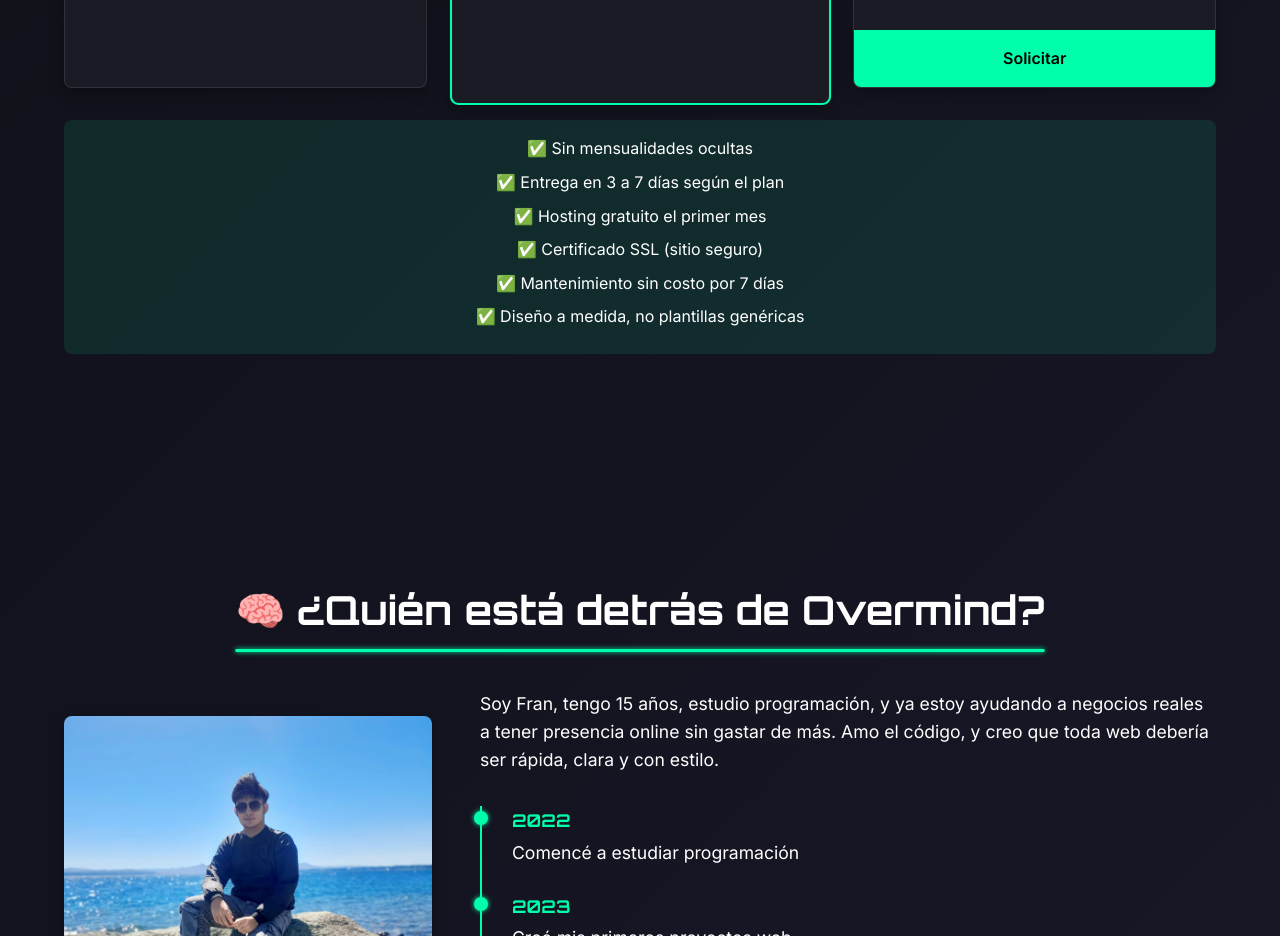
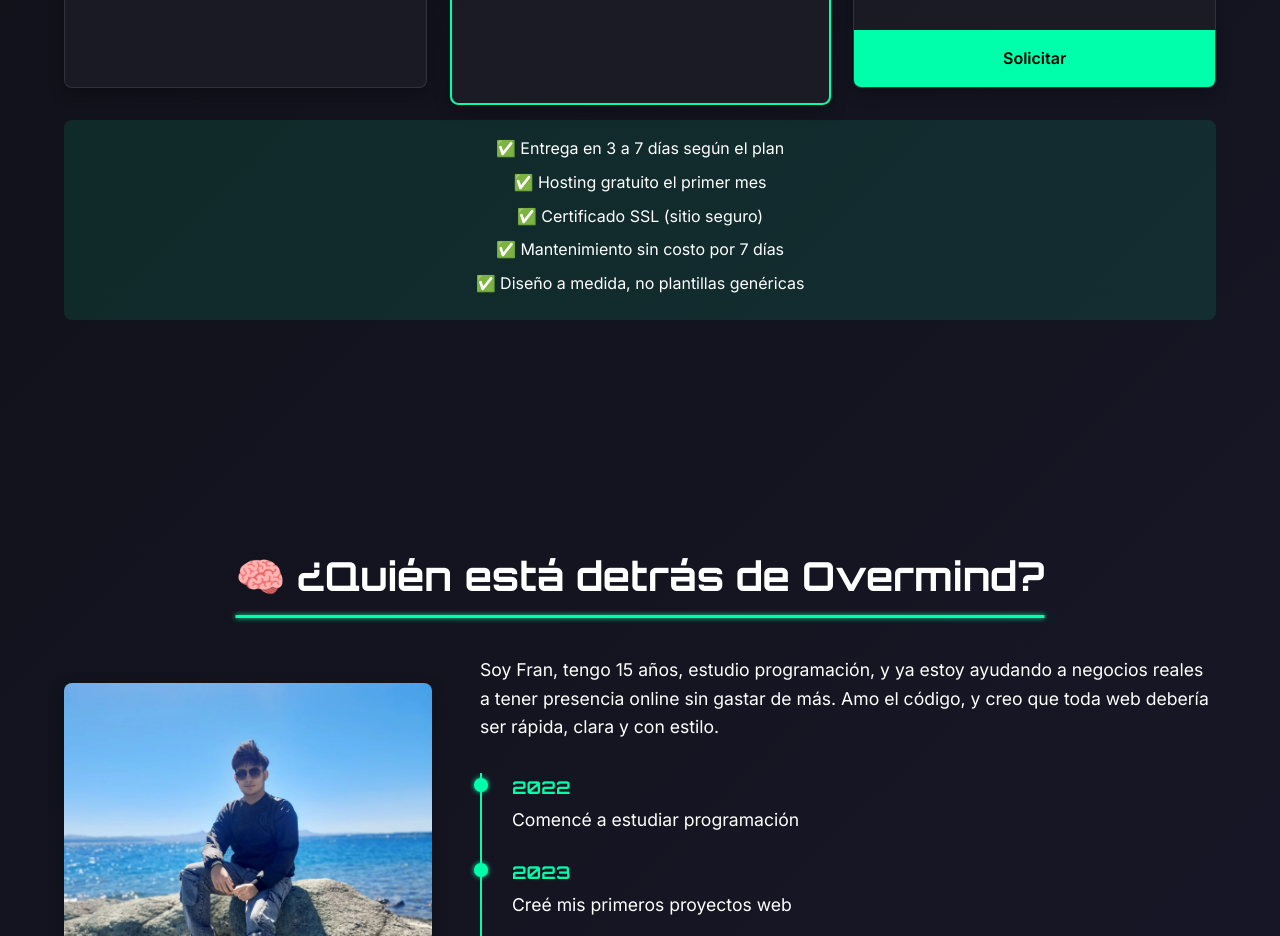
Before and after one commit to FranSammauro/overmind, a plain HTML site: page index.html in a window 1280 px wide. Shown: the part 3520-4456 px from the top of the page. Drawn offline with Linux system fonts and the light colour scheme.

Commit message:
Update index.html

```diff
--- a/index.html
+++ b/index.html
@@ -217,7 +217,6 @@
         </div>
       </div>
       <div class="pricing-note">
-  	<p>✅ Sin mensualidades ocultas</p>
   	<p>✅ Entrega en 3 a 7 días según el plan</p>
   	<p>✅ Hosting gratuito el primer mes</p>
   	<p>✅ Certificado SSL (sitio seguro)</p>
```
